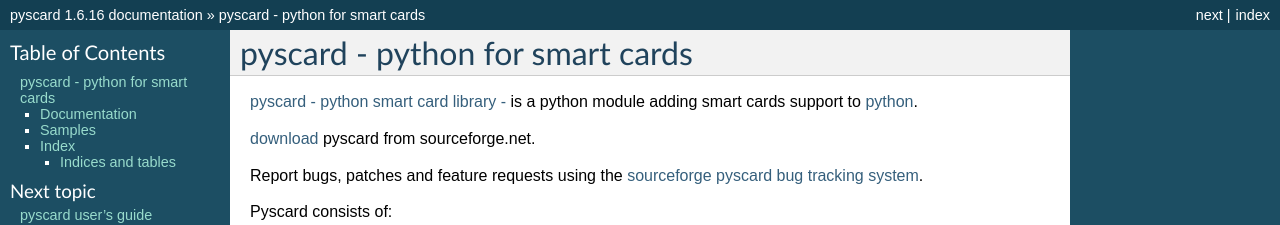
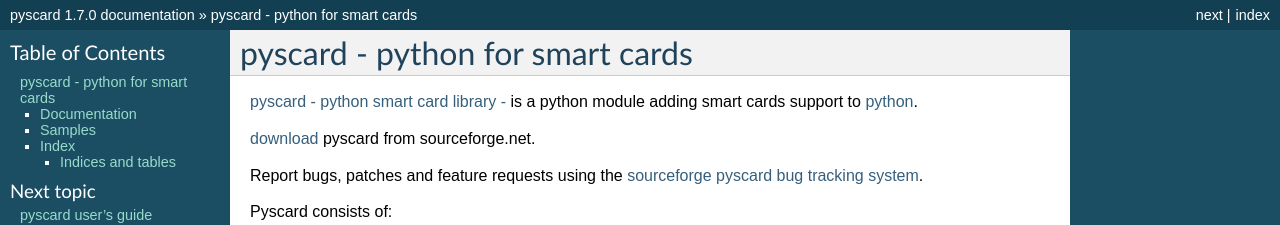
Before and after one commit to LudovicRousseau/pyscard, a Sphinx documentation site: the page built from smartcard/doc/index.rst, in a window 1280 px wide and 900 px high. Shown: the top 225 px of the window. Built offline with Sphinx 7.4.7, drawn with Linux system fonts in a browser that asks for light colours; some of the changed text lies outside the part shown.

Commit message:
Release 1.7.0

```diff
--- a/smartcard/doc/conf.py
+++ b/smartcard/doc/conf.py
@@ -50,9 +50,9 @@ copyright = u'2014, Jean-Daniel Aussel, Ludovic Rousseau'
 # built documents.
 #
 # The short X.Y version.
-version = '1.6.16'
+version = '1.7.0'
 # The full version, including alpha/beta/rc tags.
-release = '1.6.16'
+release = '1.7.0'
 
 # The language for content autogenerated by Sphinx. Refer to documentation
 # for a list of supported languages.
```
Also changed, not shown: 1 other file.
